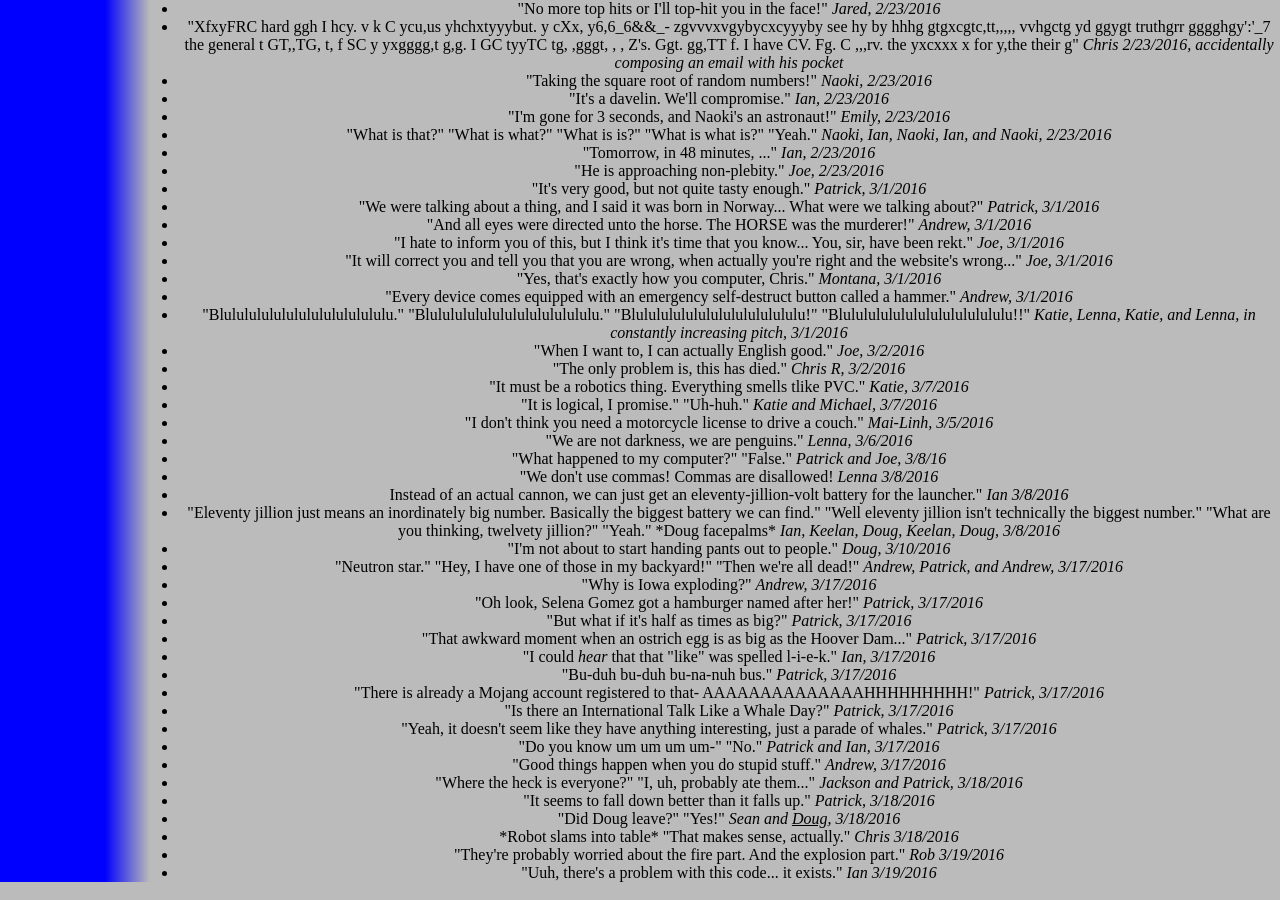
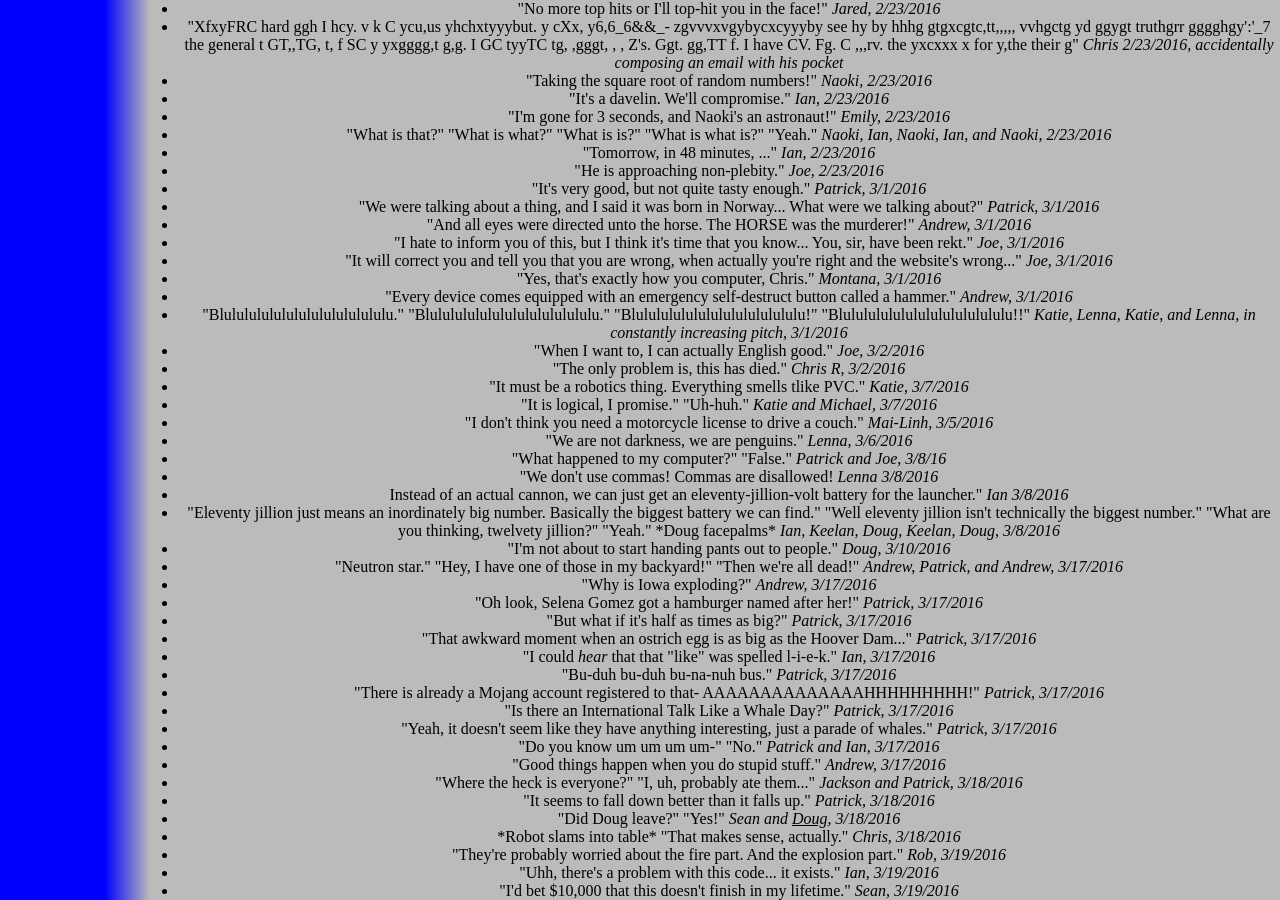
Before and after one commit to katiebugmoon/FRC4131.github.io, a Jekyll site: the page built from media/2016/quotes.html, in a window 1280 px wide and 900 px high, scrolled down 1600 px. Built offline with Jekyll 4.4.1, drawn with Linux system fonts in a browser that asks for light colours; nearby versions of some CDN libraries.

Commit message:
Update quotes.html

```diff
--- a/media/2016/quotes.html
+++ b/media/2016/quotes.html
@@ -128,7 +128,8 @@ title: Build Season 2016 Quotes
 	<li>"Where the heck is everyone?" "I, uh, probably ate them..." <i>Jackson and Patrick, 3/18/2016</i></li>
 	<li>"It seems to fall down better than it falls up." <i>Patrick, 3/18/2016</i></li>
 	<li>"Did Doug leave?" "Yes!" <i>Sean and <u>Doug</u>, 3/18/2016</i></li>
-	<li>*Robot slams into table* "That makes sense, actually." <i>Chris 3/18/2016</i></li>
-	<li>"They're probably worried about the fire part. And the explosion part." <i>Rob 3/19/2016</i></li>
-	<li>"Uuh, there's a problem with this code... it exists." <i>Ian 3/19/2016</i></li>
+	<li>*Robot slams into table* "That makes sense, actually." <i>Chris, 3/18/2016</i></li>
+	<li>"They're probably worried about the fire part. And the explosion part." <i>Rob, 3/19/2016</i></li>
+	<li>"Uhh, there's a problem with this code... it exists." <i>Ian, 3/19/2016</i></li>
+	<li>"I'd bet $10,000 that this doesn't finish in my lifetime." <i>Sean, 3/19/2016</i></li>
 </ul><center>
```
